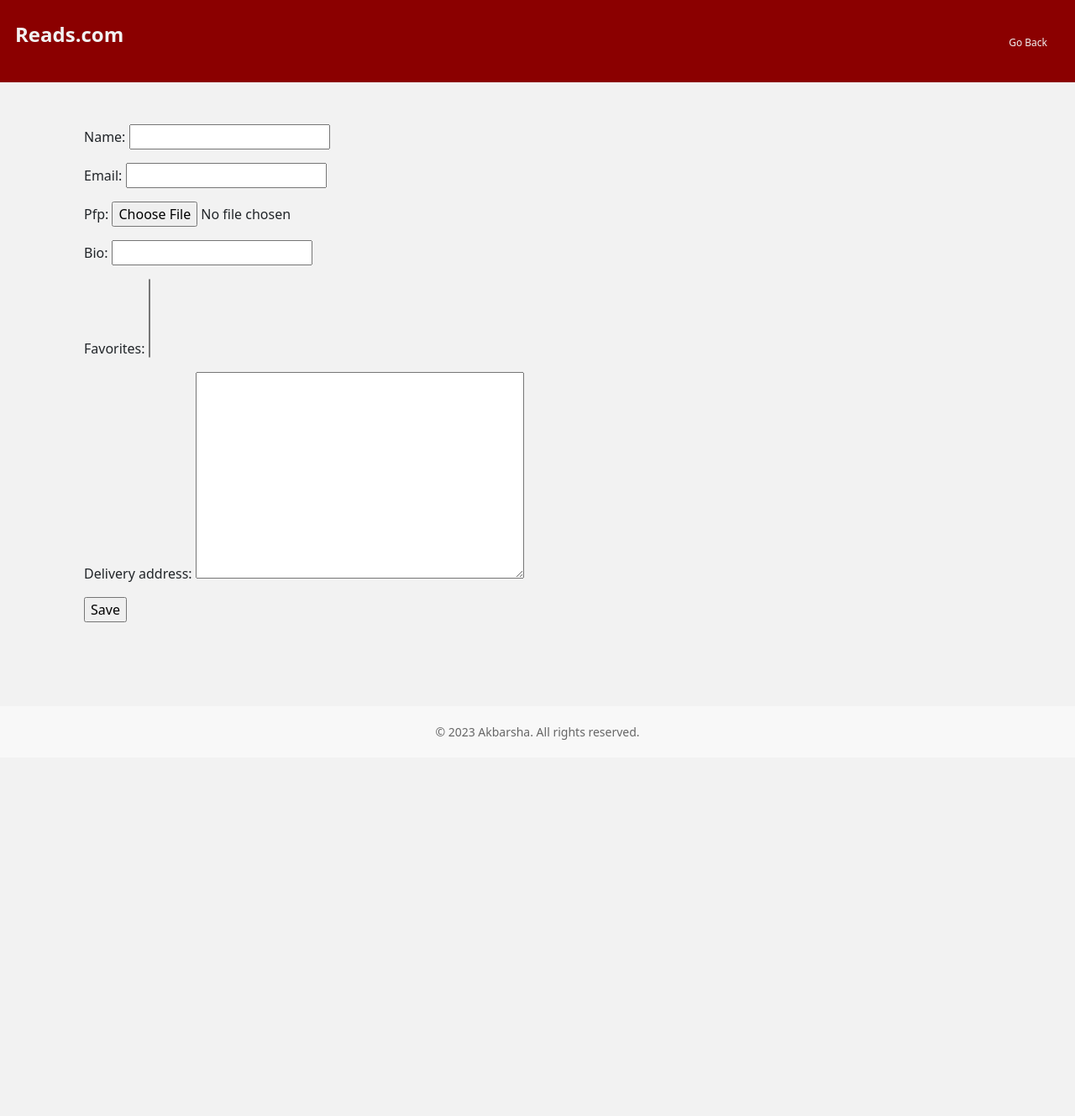
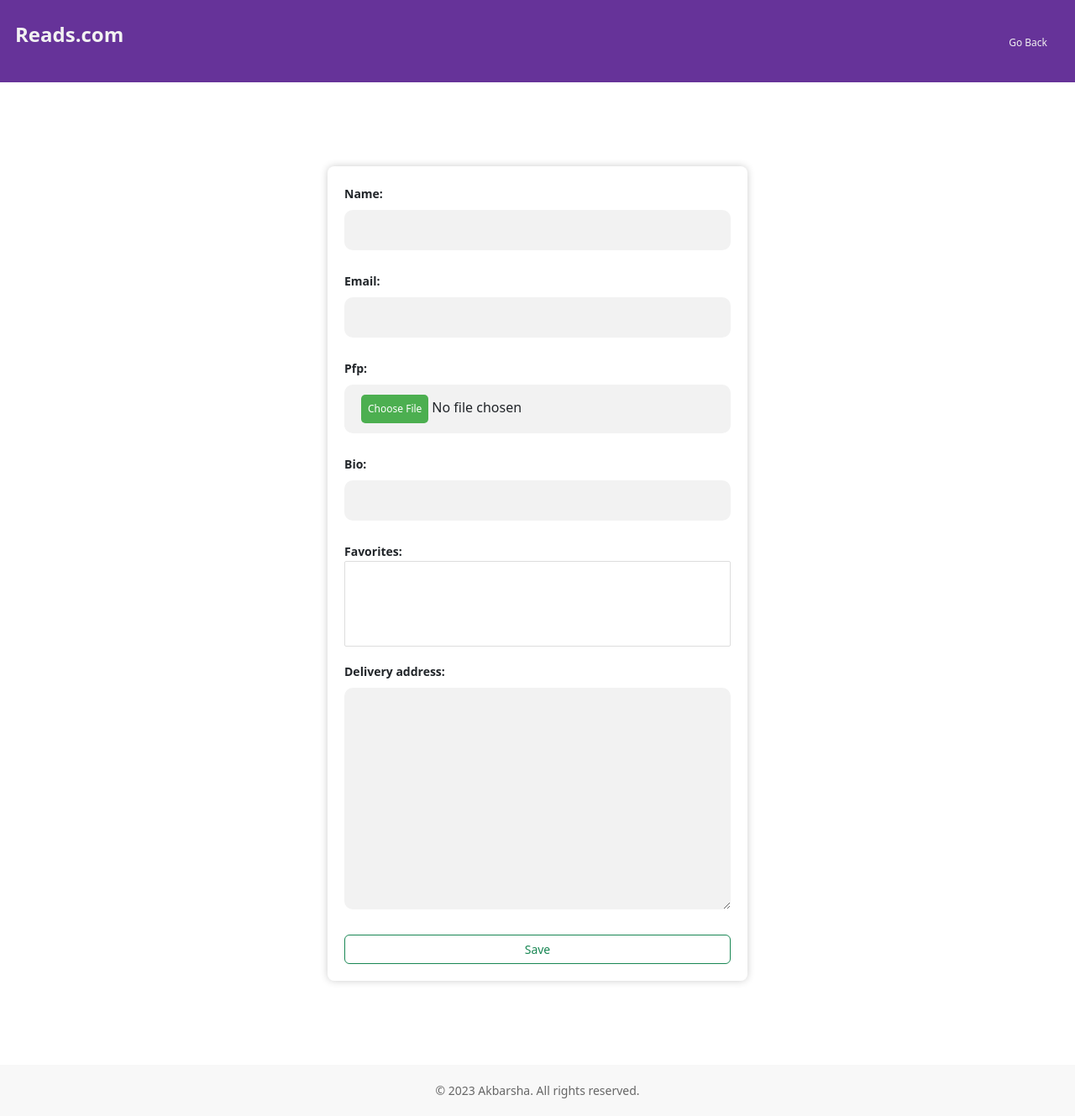
Before and after one commit to akbarshapr/Online-Book-Store, a Django app: page /book/createprofile/ in a window 1280 px wide. Shown: the whole page at 84% size. Before the commit the page ends 881 px from the top, so only its background shows below. Run offline with Django 4.2, Linux system fonts and the light colour scheme; the visitor is signed in with stand-in values (Sample User, id 1); data that the repository does not hold is empty.

Commit message:
Initial Commit

```diff
--- a/book_store/book/models.py
+++ b/book_store/book/models.py
@@ -29,11 +29,11 @@
 class MyProfile(models.Model):
     user = models.ForeignKey(User, on_delete=models.CASCADE, null=True, blank=True)
     name = models.CharField(max_length=20)
-    email = models.EmailField(max_length=100)
+    email = models.EmailField(max_length=100, null=True, blank=True)
     pfp = models.ImageField(upload_to='profiles', null=True, blank=True, height_field=None, width_field=None,
                             max_length=None)
-    bio = models.CharField(max_length=200)
-    favorites = models.ManyToManyField(Book)
+    bio = models.CharField(max_length=200, null=True, blank=True)
+    favorites = models.ManyToManyField(Book, null=True, blank=True)
     delivery_address = models.TextField(null=True, blank=True)
 
     def __str__(self):
@@ -62,6 +62,9 @@
     items = models.ManyToManyField(Book)
     total_price = models.DecimalField(max_digits=10, decimal_places=2)
 
+    def __str__(self):
+        return self.total_price
+
 
 class CartItem(models.Model):
     book = models.ForeignKey(Book, on_delete=models.CASCADE)
--- a/book_store/book/urls.py
+++ b/book_store/book/urls.py
@@ -1,5 +1,5 @@
 from django.urls import path
-from .views import HomePageView, BookList, BookDetail, MyProfileView, MyProfileCreate
+from .views import HomePageView, BookList, BookDetail, MyProfileView, MyProfileCreate, MyProfileUpdate
 from . import views
 
 urlpatterns = [
@@ -9,10 +9,12 @@
 
     path('myprofile/', MyProfileView.as_view(), name='myprofile'),
     path('createprofile/', MyProfileCreate.as_view(), name='createprofile'),
+    path('editprofile/', MyProfileUpdate.as_view(), name='editprofile'),
 
     path('like_review/', views.like_review, name='like_review'),
 
     path('cart/', views.cart, name='mycart'),
     path('cart/add/<int:book_id>/', views.add_to_cart, name='add_to_cart'),
+    path('remove-from-cart/<int:book_id>/', views.remove_from_cart, name='remove_from_cart'),
 
 ]
--- a/book_store/book/views.py
+++ b/book_store/book/views.py
@@ -1,20 +1,23 @@
 from django.db.models import Q
 from decimal import Decimal
+from django.contrib.auth.decorators import login_required
 from django.shortcuts import get_object_or_404, redirect, render
 
 from .models import Book, MyProfile, Review, Cart, CartItem
 
 from django.views.generic import TemplateView
-from django.views.generic import ListView, DetailView, CreateView
+from django.views.generic import ListView, DetailView, CreateView, UpdateView
 from django.contrib.auth.mixins import LoginRequiredMixin
 from django.urls import reverse_lazy
 # Create your views here.
 
 
+# Home Page
 class HomePageView(TemplateView):
     template_name = 'main/home.html'
 
 
+# Book Views
 class BookList(LoginRequiredMixin, ListView):
     model = Book
     context_object_name = 'books'
@@ -41,6 +44,8 @@
         return context
 
 
+# Like
+@login_required
 def like_review(request):
     if request.method == 'POST':
         review_id = request.POST.get('review_id')
@@ -49,6 +54,7 @@
         return redirect('bookdetail', pk=review.book.pk)
 
 
+# My Profile
 class MyProfileView(LoginRequiredMixin, ListView):
     model = MyProfile
     context_object_name = 'myprofile'
@@ -71,7 +77,18 @@
         return super(MyProfileCreate, self).form_valid(form)
 
 
+class MyProfileUpdate(LoginRequiredMixin, UpdateView):
+    model = MyProfile
+    fields = ['name', 'email', 'pfp', 'bio', 'favorites', 'delivery_address']
+    success_url = reverse_lazy('myprofile')
+    template_name = 'book/create_profile.html'
+
+    def get_object(self, queryset=None):
+        return MyProfile.objects.get(user=self.request.user)
+
+
 # CART
+@login_required
 def cart(request):
     cart_qs = Cart.objects.filter(user=request.user)
     if cart_qs.exists():
@@ -81,8 +98,6 @@
         cart_obj = None
         cart_items = []
 
-    print(cart_items) # Add this line for debugging
-
     context = {
         'cart': cart_obj,
         'cart_items': cart_items
@@ -90,6 +105,7 @@
     return render(request, 'cart/mycart.html', context)
 
 
+@login_required
 def add_to_cart(request, book_id):
     book = get_object_or_404(Book, id=book_id)
     cart_qs = Cart.objects.filter(user=request.user)
@@ -104,3 +120,22 @@
     cart_obj.total_price += Decimal(str(book.price))
     cart_obj.save()
     return redirect('mycart')
+
+
+@login_required
+def remove_from_cart(request, book_id):
+    book = get_object_or_404(Book, id=book_id)
+    cart_qs = Cart.objects.filter(user=request.user)
+    if cart_qs.exists():
+        cart_obj = cart_qs.first()
+        cart_item_qs = CartItem.objects.filter(book=book, cart=cart_obj)
+        if cart_item_qs.exists():
+            cart_item = cart_item_qs.first()
+            if cart_item.quantity > 1:
+                cart_item.quantity -= 1
+                cart_item.save()
+            else:
+                cart_item.delete()
+            cart_obj.total_price -= Decimal(str(book.price))
+            cart_obj.save()
+    return redirect('mycart')
--- a/book_store/templates/book/booklist.html
+++ b/book_store/templates/book/booklist.html
@@ -36,6 +36,7 @@
             text-align: center;
         }
         .search {
+            background-color: #f1f1f1;
             border: none;
             width: 400px;
             text-align: center;
--- a/book_store/templates/book/create_profile.html
+++ b/book_store/templates/book/create_profile.html
@@ -9,7 +9,7 @@
     <script src="https://cdn.jsdelivr.net/npm/bootstrap@5.3.0-alpha1/dist/js/bootstrap.bundle.min.js" integrity="sha384-w76AqPfDkMBDXo30jS1Sgez6pr3x5MlQ1ZAGC+nuZB+EYdgRZgiwxhTBTkF7CXvN" crossorigin="anonymous"></script>
     <style>
         body {
-            background: #f2f2f2;
+            background: white;
             height: 100%;
             margin: 0;
         }
@@ -17,12 +17,10 @@
             min-height: 100%;
             position: relative;
             padding: 100px;
-            padding-top: 50px;
-            align: center;
         }
         .navbar {
             padding: 18px;
-            background: #8b0000;
+            background: RebeccaPurple;
         }
         .navbar-brand {
             font-weight: bold;
@@ -49,7 +47,61 @@
             color: #000;
             text-decoration: None;
         }
-
+        .card {
+            max-width: 500px;
+            padding: 20px;
+            border-radius: 8px;
+            background-color: white;
+            border: none;
+            box-shadow: 0 0 10px rgba(0, 0, 0, 0.2);
+        }
+        form {
+            display: flex;
+            flex-direction: column;
+        }
+        input[type="text"],
+        input[type="email"],
+        input[type="file"],
+        textarea {
+            width: 100%;
+            background-color: #f2f2f2;
+            padding: 12px 20px;
+            margin: 8px 0;
+            box-sizing: border-box;
+            border: none;
+            border-radius: 10px;
+            font-size: 16px;
+        }
+        label {
+            font-size: 14px;
+            font-weight: bold;
+            margin-top: 0px;
+        }
+        input[type="file"]::-webkit-file-upload-button {
+            background-color: #4CAF50;
+            font-size: 12px;
+            color: white;
+            padding: 8px;
+            border: none;
+            border-radius: 5px;
+            cursor: pointer;
+        }
+        input[type="file"]::-webkit-file-upload-button:hover {
+            background-color: #45a049;
+        }
+        #id_favorites {
+            font-size: 14px;
+            padding: 10px;
+            border: 1px solid #ddd;
+            width: 100%;
+        }
+        #id_favorites option {
+            font-size: 14px;
+        }
+        #id_favorites option:checked {
+            background-color: #28a745;
+            color: #fff;
+        }
         .site-footer {
             background-color: #f8f8f8;
             padding: 20px 0;
@@ -73,11 +125,13 @@
         </div>
     </nav>
     <div class="container-fluid">
-        <form method="post" enctype="multipart/form-data">
-            {%csrf_token%}
-            {{ form.as_p }}
-            <input class="button" type="submit" value="Save">
-        </form>
+        <div class="card mx-auto">
+            <form method="post" enctype="multipart/form-data">
+                {%csrf_token%}
+                {{ form.as_p }}
+                <input style="font-size: 14px;" class="btn btn-outline-success" type="submit" value="Save">
+            </form>
+        </div>
     </div>
     <footer class="site-footer">
         <div class="container">
```
Also changed, not shown: book_store/templates/book/bookdetail.html (+7 -3 lines), book_store/templates/book/my_profile.html (+19 -6 lines), book_store/templates/cart/mycart.html (+14 -6 lines), book_store/templates/main/home.html (+5 -5 lines), book_store/book/migrations/0020_alter_myprofile_bio_alter_myprofile_email.py (added), book_store/book/migrations/0021_alter_myprofile_favorites.py (added), book_store/media/profiles/Monkey_D__Luffy.jfif (added), book_store/media/profiles/Monkey_D__Luffy_Dp6sG3r.jfif (added), book_store/media/profiles/Monkey_D__Luffy_EqQXp9a.jfif (added), book_store/media/profiles/Monkey_D__Luffy_u73YVpq.jfif (added), book_store/media/profiles/Snapchat-1044274311-01.jpg (added), book_store/media/profiles/download_6tjzSq8.jfif (added).
